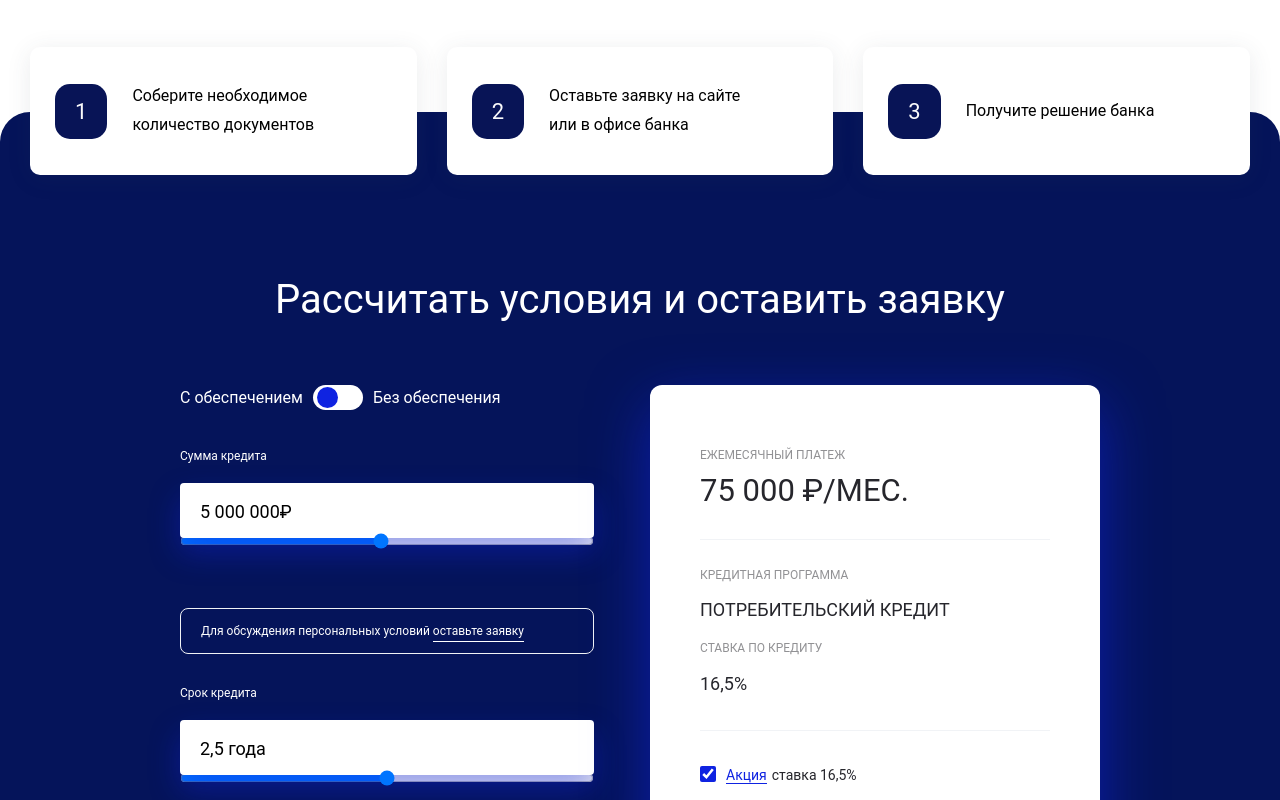
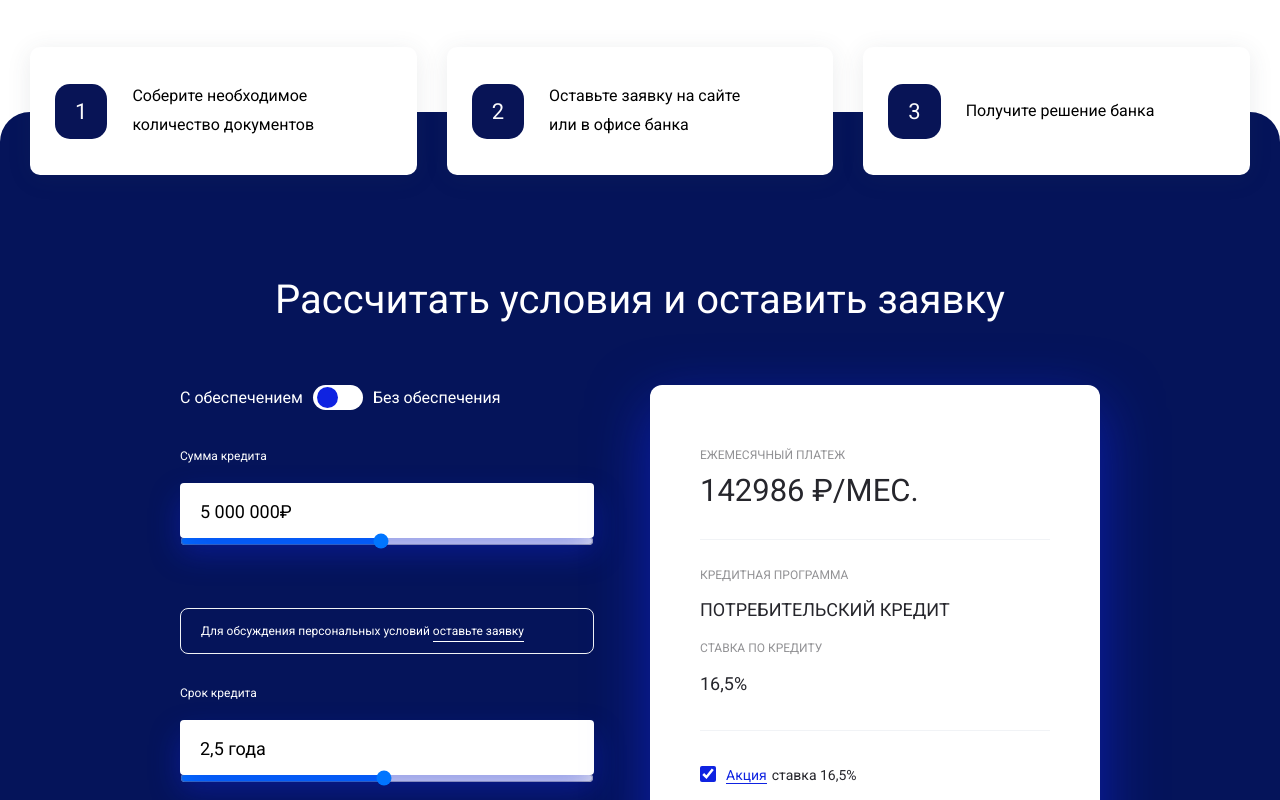
Before and after one commit to SnowPenguin01/practice, a website: page index.html in a window 1280 px wide. Shown: the top 800 px of the page. Drawn offline with Linux system fonts and the light colour scheme; no server answers; a web font is replaced by a local one.

Commit message:
Update index.html

```diff
--- a/index.html
+++ b/index.html
@@ -6,7 +6,7 @@
     <meta name="viewport" content="width=device-width, initial-scale=1.0">
     <link rel="preconnect" href="https://fonts.googleapis.com">
     <link rel="preconnect" href="https://fonts.gstatic.com" crossorigin>
-    <link href="https: //fonts.googleapis.com/css2?family= Roboto & display = swap" rel="stylesheet">
+    <link href="https://fonts.googleapis.com/css2?family=Roboto&display=swap" rel="stylesheet">
     <link rel="stylesheet" href="reset.css">
     <link rel="stylesheet" href="style.css">
     <title>GridMobile</title>
@@ -64,7 +64,7 @@
                             <div class="form-input-group">
                                 <p class="form-text">Сумма кредита</p>
                                 <input class="form-input" type="text" id="amount" name="amount_money" placeholder="5 000 000₽" value="">
-                                <input class="form-range" type="range" oninput="amount.value=(amountRange.value)" id="amountRange" name="amountRange_money" min="300000" max="10000000" value="5000000">
+                                <input class="form-range" type="range" id="amountRange" name="amountRange_money" min="300000" max="10000000" value="5000000">
                             </div>
                             <div class="under-form-text">
                                 <p class="form-text credit-number__min"></p>
@@ -75,8 +75,8 @@
                             </div>
                             <div class="form-input-group">
                                 <p class="form-text">Срок кредита</p>
-                                <input class="form-input" type="number" id="amount" name="amount_money" placeholder="2,5 года">
-                                <input class="form-range" type="range" id="amount" name="amount_money">
+                                <input class="form-input" type="text" id="amountYear" name="amount_year" placeholder="2,5 года">
+                                <input class="form-range" type="range" id="amountYears" name="amount_year" min="13" max="84" value="48">
                             </div>
                             <div class="under-form-text">
                                 <p class="form-text credit-data__min"></p>
```
